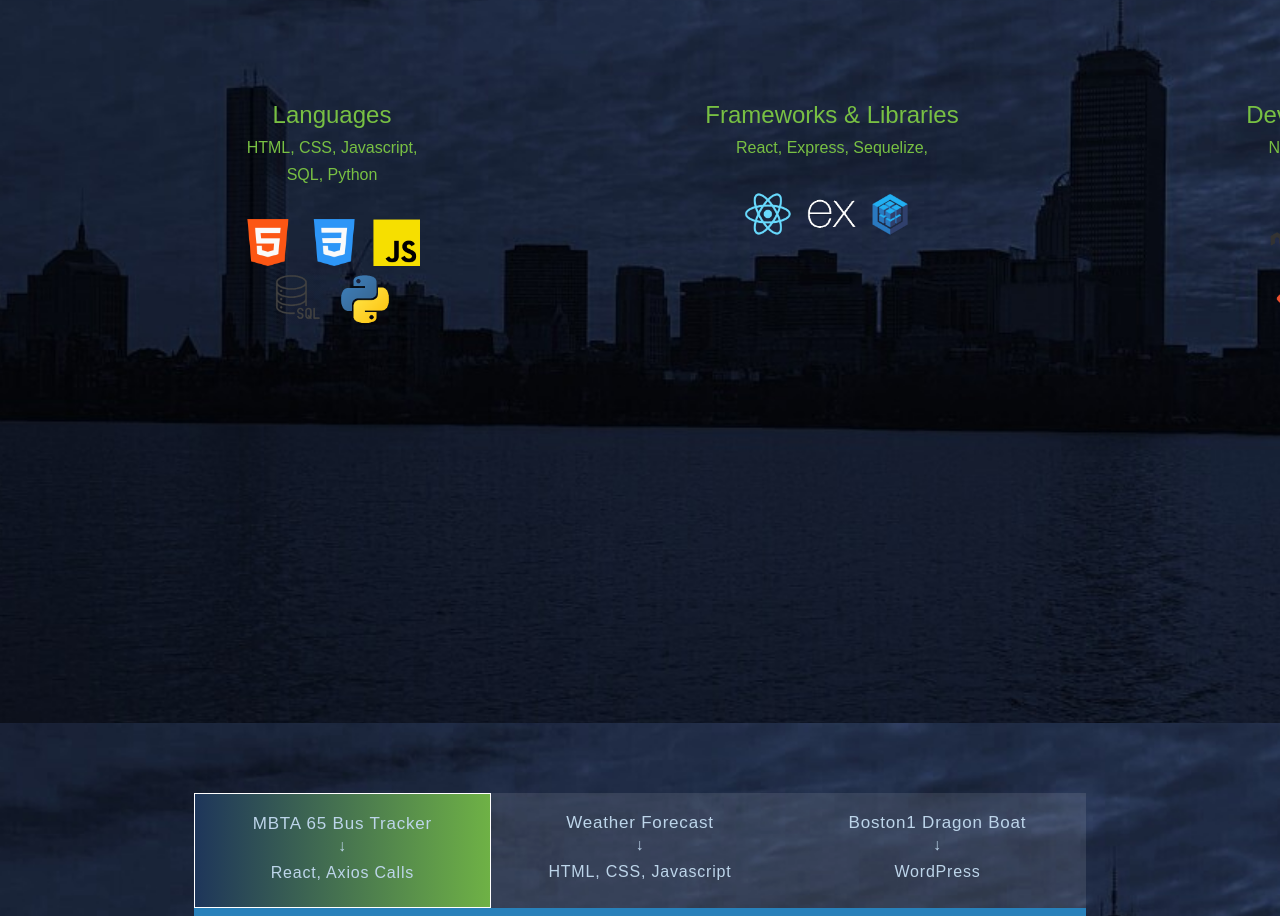
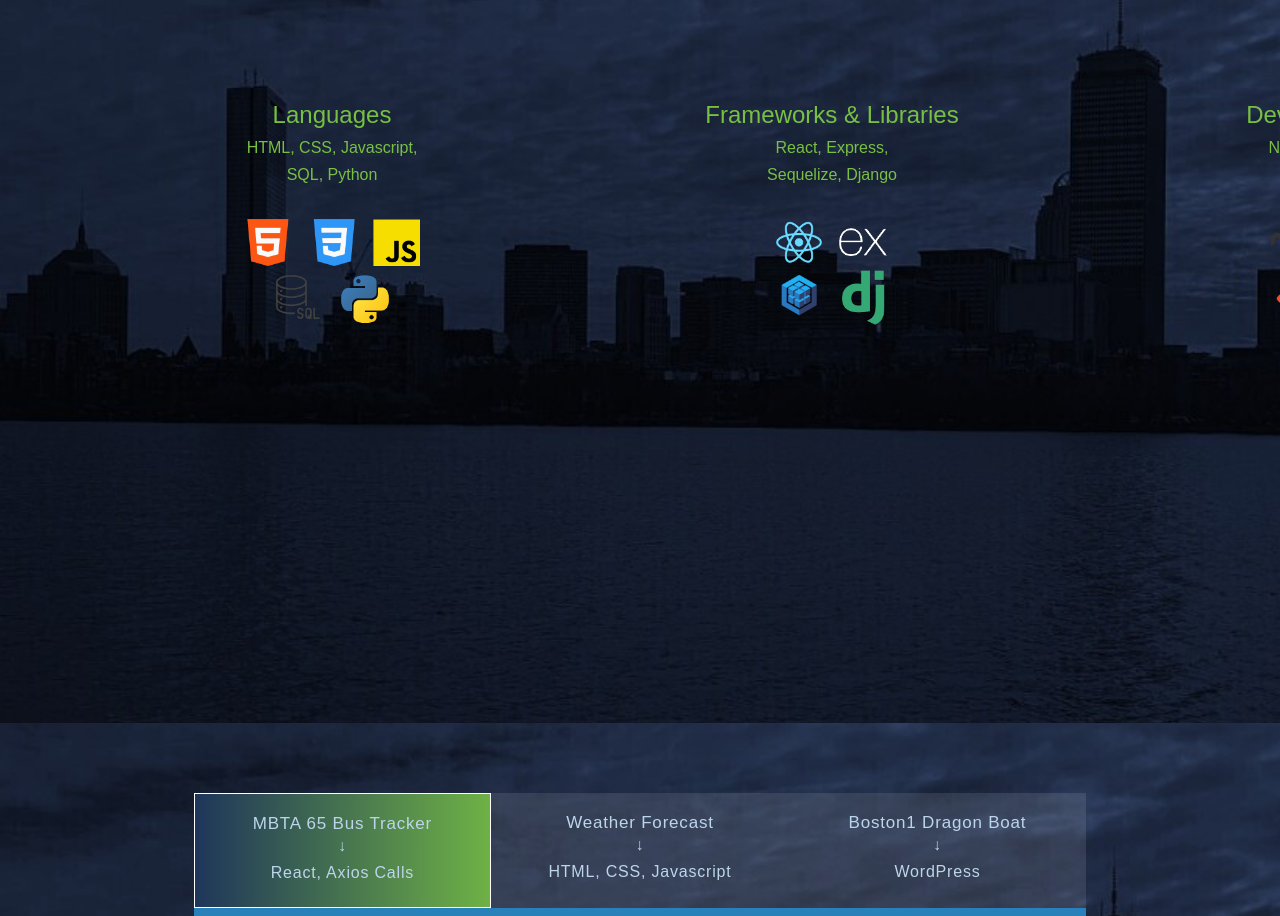
Before and after one commit to BChan26/React-Bootstrap-Portfolio, a React (Create React App) app in the folder my-app/: page / in a window 1280 px wide. Shown: the part 985-1901 px from the top of the page. Built offline with nearby package versions, Linux system fonts and the light colour scheme; the HTML template or start-up script is replaced by a standard one.

Commit message:
updating for django which will be covered this week

```diff
--- a/my-app/src/components/Skills.js
+++ b/my-app/src/components/Skills.js
@@ -22,8 +22,8 @@ export const Skills = () => {
 
                             <div id="frameworksAndLibraries">
                                 <h4>Frameworks & Libraries</h4>
-                                <h6>React, Express, Sequelize,</h6>
-                                {/* <h6>Vue.js, Django</h6> */}
+                                <h6>React, Express, </h6>
+                                <h6>Sequelize, Django</h6>
                                 <img id="frameworksLibraries" src={FrameworksLibraries} alt="Frameworks and Libraries"/>
                             </div>
 
```
Also changed, not shown: my-app/src/assets/img/FrameworksLibraries.png, 1 other file (tests, documents, lock files or other folders).
